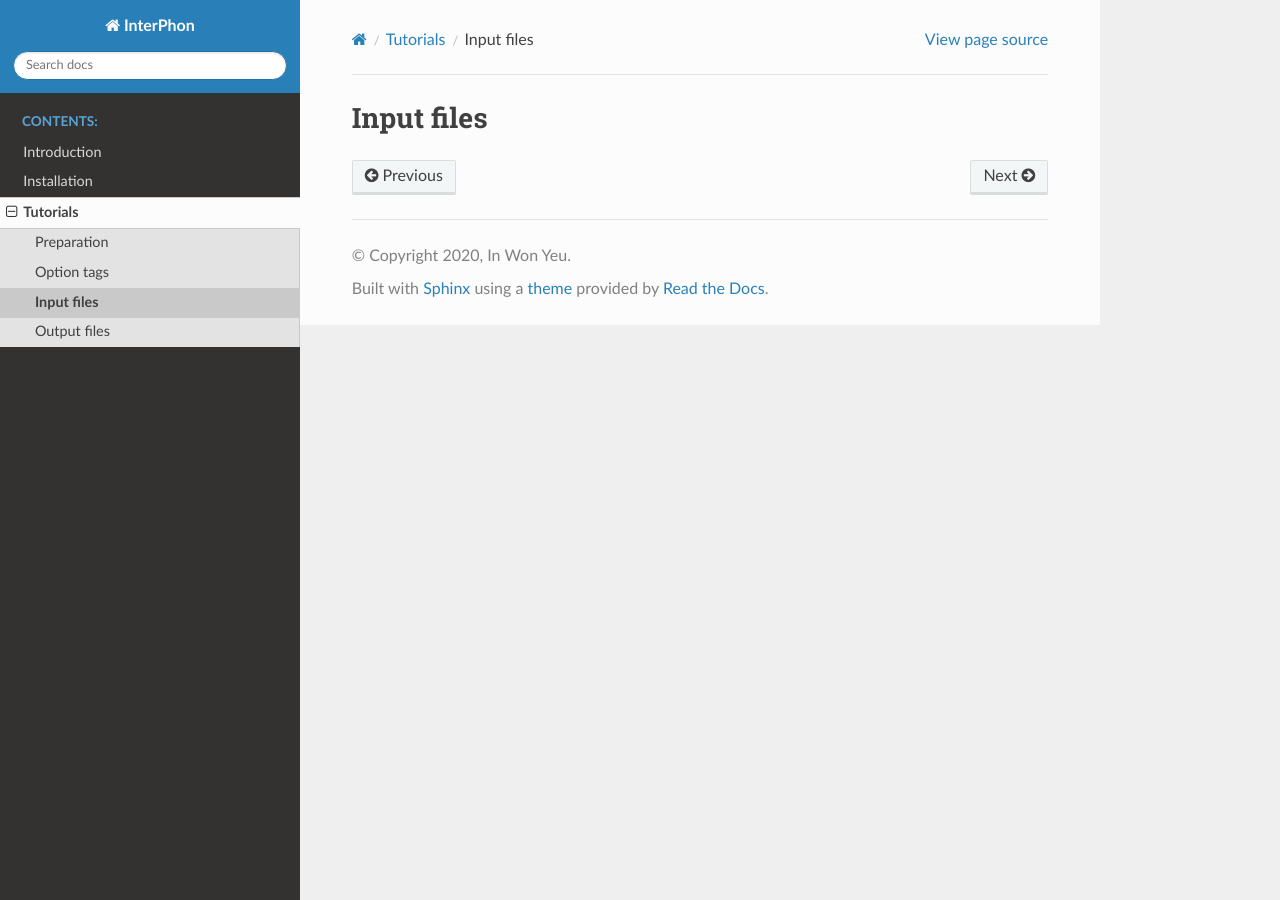
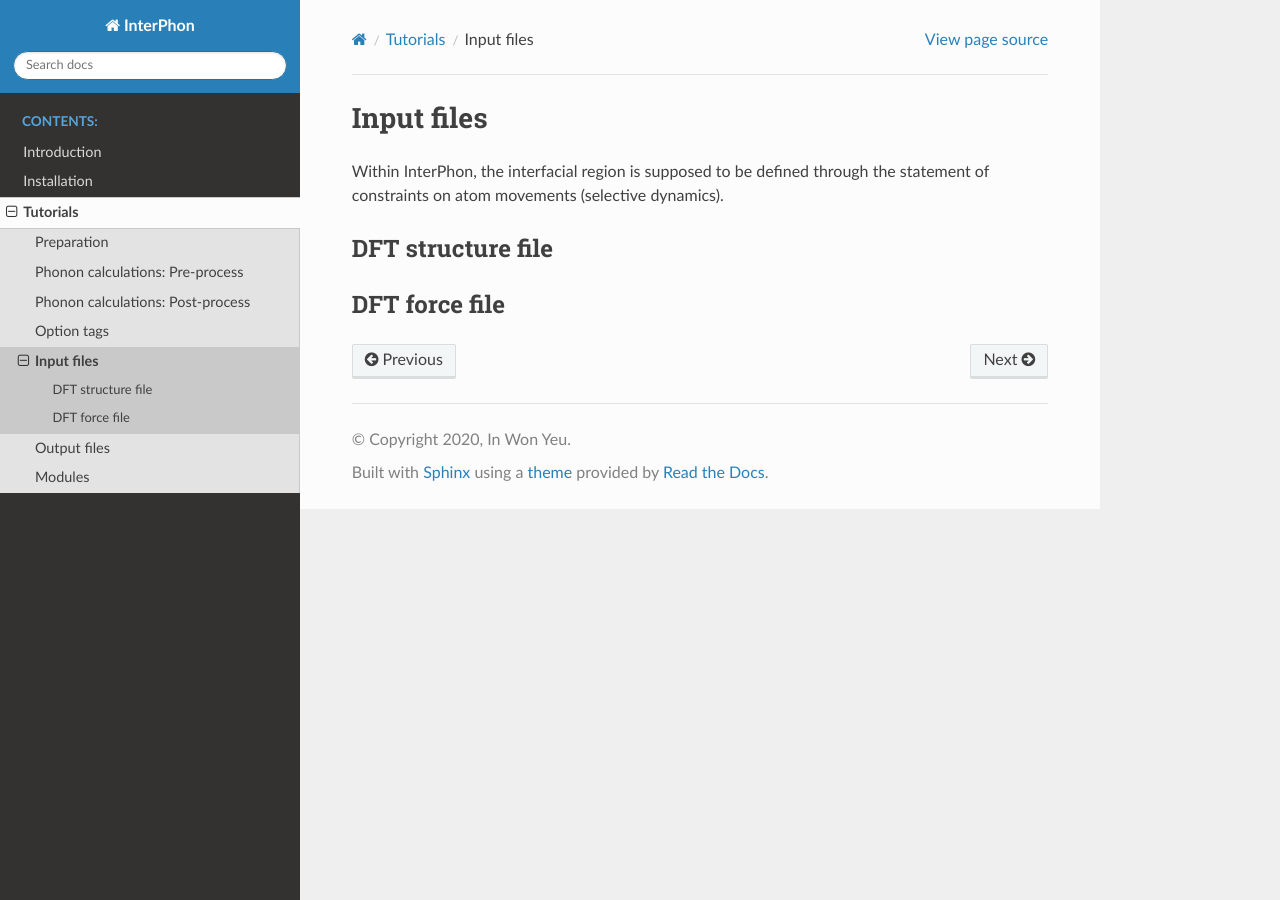
Before and after one commit to InWonYeu/interphon, a Sphinx documentation site: the page built from docs/source/input_files.rst, in a window 1280 px wide. Built offline with Sphinx 7.4.7 and the Read the Docs theme 2.0.0, drawn with Linux system fonts in a browser that asks for light colours; pages that are not in the unit, such as notebooks, are missing from menus.

Commit message:
Add files via upload

```diff
--- a/docs/source/input_files.rst
+++ b/docs/source/input_files.rst
@@ -1,3 +1,15 @@
 ===========
 Input files
 ===========
+
+Within InterPhon, the interfacial region is supposed to be defined through the statement of constraints on atom movements (selective dynamics).
+
+.. _label_dft_structure_file:
+
+DFT structure file
+******************
+
+.. _label_dft_force_file:
+
+DFT force file
+**************
--- a/docs/source/introduction.rst
+++ b/docs/source/introduction.rst
@@ -5,8 +5,8 @@ Introduction
 ``InterPhon`` allows efficient extraction of interfacial phonons at arbitrary reciprocal points in 1D or 2D
 Brillouin zone, automatically processing the information obtained by 3D-based DFT codes.
 
-The only requirements for package execution are a DFT input file representing the structure of interest
-and the corresponding output files providing the forces acting on each atom.
+The only requirements for package execution are a :ref:`label_dft_structure_file` representing the structure of interest
+and the corresponding :ref:`label_dft_force_file` providing the forces acting on each atom.
 
 Overview
 ********
--- /dev/null
+++ b/docs/source/modules.rst
@@ -0,0 +1,3 @@
+=======
+Modules
+=======
--- a/docs/source/option_tags.rst
+++ b/docs/source/option_tags.rst
@@ -2,8 +2,8 @@
 Option tags
 ===========
 
-Basic options
-*************
+Basic tags
+**********
 
 Density of states (DOS) tags
 ****************************
--- /dev/null
+++ b/docs/source/post_process.rst
@@ -0,0 +1,17 @@
+.. _label_post_process:
+
+=================================
+Phonon calculations: Post-process
+=================================
+
+Overview
+********
+
+Post-process execution
+**********************
+
+1. Command line
+---------------
+
+2. Python interpreter
+---------------------
--- a/docs/source/preparation.rst
+++ b/docs/source/preparation.rst
@@ -2,9 +2,12 @@
 Preparation
 ===========
 
+.. _label_preparation_before_phonon_calculations:
+
 Preparation before phonon calculations
 **************************************
-Based on the below derivation of :ref:`label_phonon_formalism`, the optimization of structure must precede phonon calculations.
+Based on the below derivation of :ref:`label_phonon_formalism`, the optimization of structure must be done
+before the beginning of phonon calculations (:ref:`label_pre_process`).
 The structure optimization (*i.e.*, optimizing the positions of constituent atoms into equilibrium) is carried out by relaxation calculation.
 It is generally recommended to use a strict force criterion for the relaxation convergence (*e.g.*, corresponding to EDIFFG_ tag in VASP).
 This is because highly accurate values of forces acting on each atom are required for phonon evaluation.
```
Also changed, not shown: docs/source/output_files.rst (+10 -0 lines), docs/source/pre_process.rst (added, +58 -0 lines).
